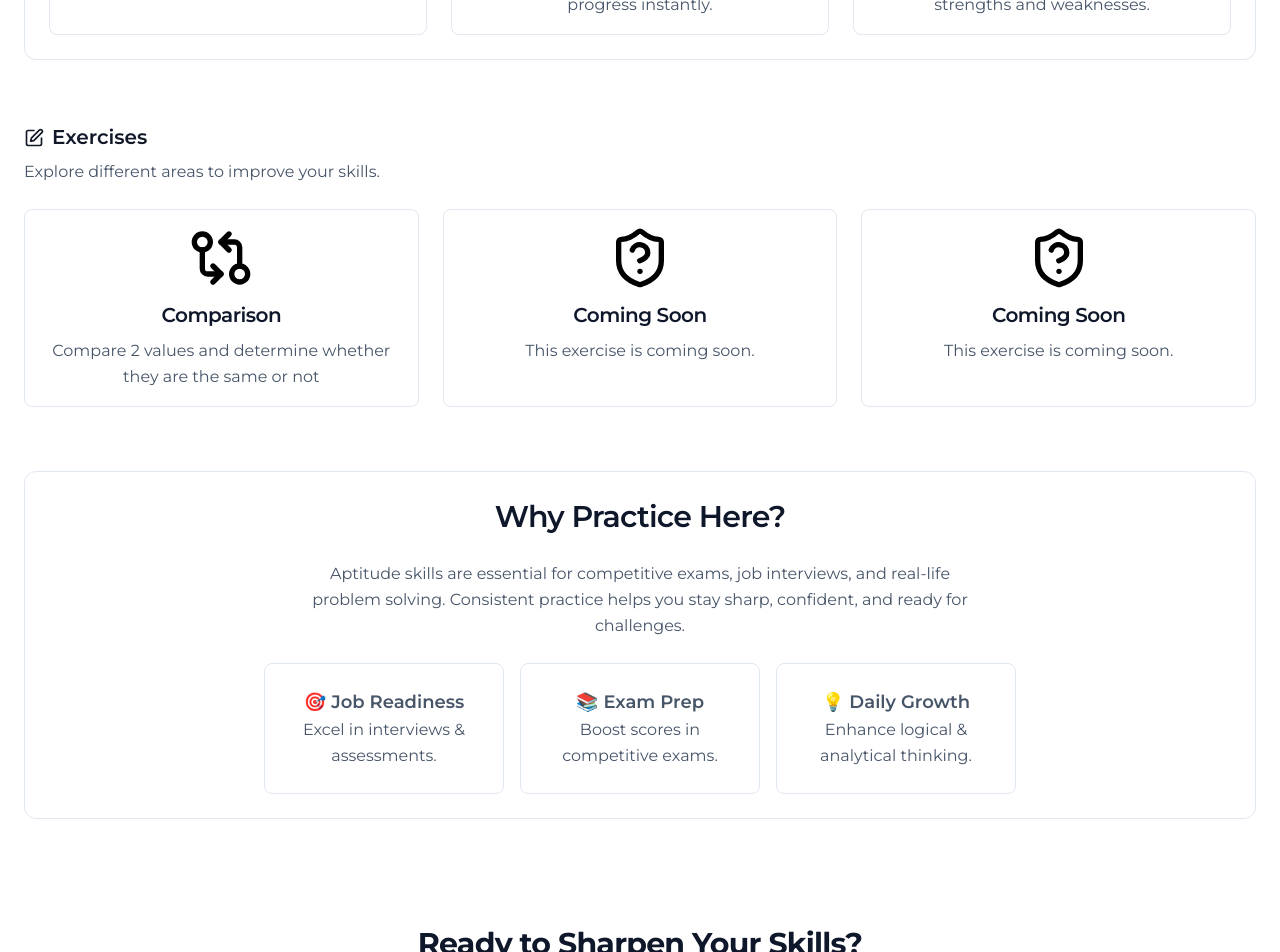
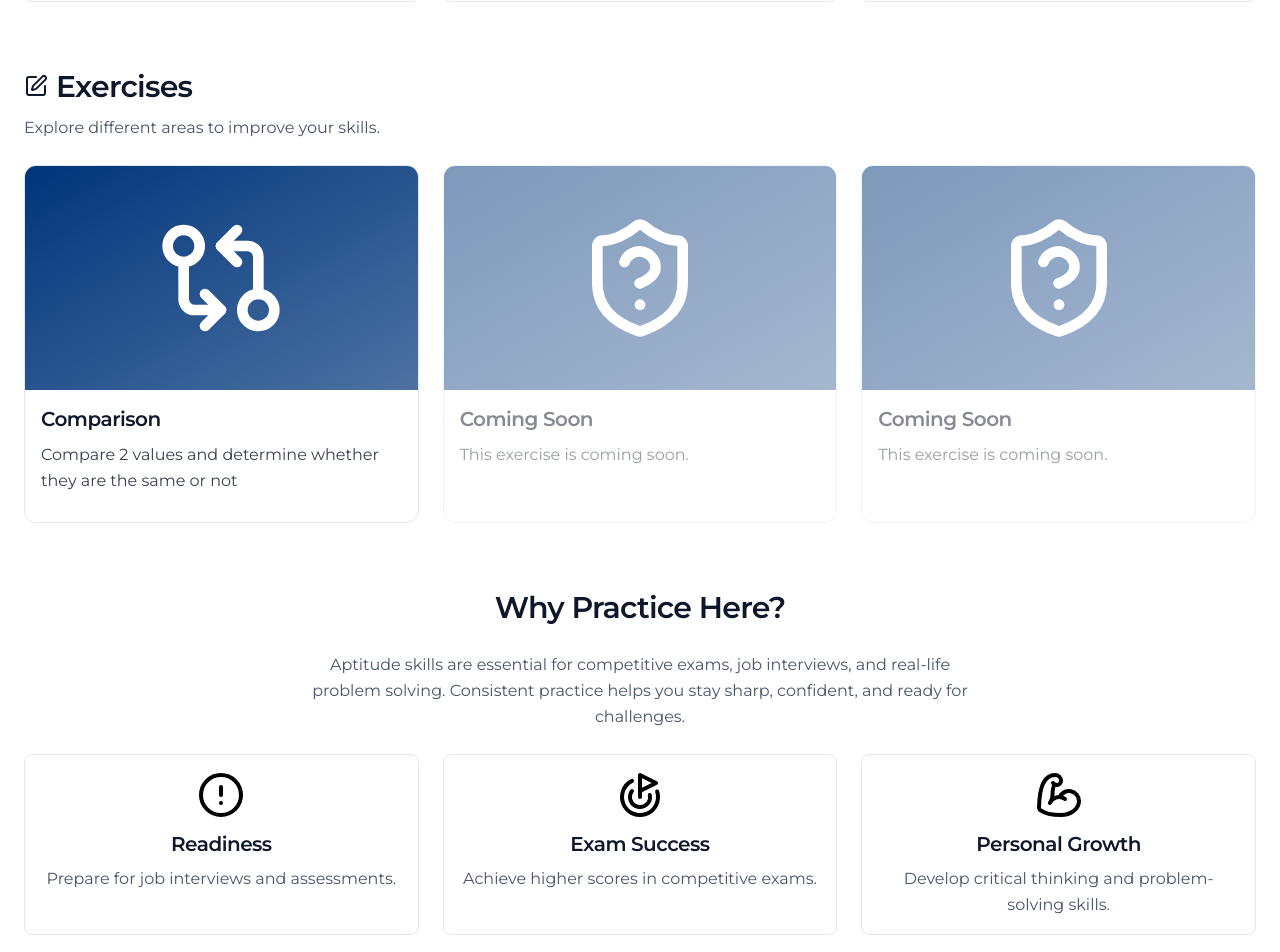
Before and after one commit to Hambaiki/pwk-apt-front, a Next.js app: page / in a window 1280 px wide. Shown: the part 760-1712 px from the top of the page. Built offline with nearby package versions, Linux system fonts and the light colour scheme.

Commit message:
Various updates (WIP)

```diff
--- a/src/app/(root)/exercises/page.tsx
+++ b/src/app/(root)/exercises/page.tsx
@@ -1,9 +1,8 @@
+import ExerciseCard from "@/components/exercise/ExerciseCard";
 import { Breadcrumb, BreadcrumbItem } from "@/components/navgiation/Breadcrumb";
 import { Card } from "@/components/ui";
 
 import { exercises } from "@/contants/exercise";
-
-import Link from "next/link";
 
 export default function ExercisesPage() {
   return (
@@ -22,26 +21,7 @@ export default function ExercisesPage() {
 
       <div className="grid gap-6 md:grid-cols-2 lg:grid-cols-3">
         {exercises.map((exercise, index) => (
-          <Link
-            key={index}
-            href={exercise.href}
-            className={exercise.href ? "" : "pointer-events-none opacity-50"}
-          >
-            <Card
-              // variant="borderless"
-              size="lg"
-              className="group p-0 h-full overflow-hidden transition-shadow"
-            >
-              <div className="flex items-center justify-center h-56 w-full bg-gradient-to-br from-primary-500 to-primary-400">
-                <exercise.icon className="group-hover:scale-110 transition-transform duration-300 w-32 h-32 text-white" />
-              </div>
-
-              <div className="p-4">
-                <h2 className="text-xl font-semibold mb-2">{exercise.title}</h2>
-                <p className="text-gray-700 mb-3">{exercise.description}</p>
-              </div>
-            </Card>
-          </Link>
+          <ExerciseCard key={index} exercise={exercise} />
         ))}
       </div>
     </div>
--- a/src/app/(root)/page.tsx
+++ b/src/app/(root)/page.tsx
@@ -1,8 +1,13 @@
-import { exercises } from "@/contants/exercise";
-import Link from "next/link";
+import ExerciseCard from "@/components/exercise/ExerciseCard";
 import { Button } from "@/components/ui";
 import { Card, CardContent, CardHeader, CardTitle } from "@/components/ui/Card";
+
+import { exercises } from "@/contants/exercise";
+import { benefits, howItWorks } from "@/contants/home";
+
 import { Lightbulb, Target, BarChart, PenSquareIcon } from "lucide-react";
+
+import Link from "next/link";
 
 export default function HomePage() {
   return (
@@ -29,7 +34,7 @@ export default function HomePage() {
       </Card>
 
       {/* How It Works Section */}
-      <Card size="lg" className="space-y-8">
+      <div className="space-y-6">
         <div className="text-center space-y-2">
           <h2 className="text-3xl font-semibold text-primary">How It Works</h2>
           <p className="text-text-secondary">
@@ -37,71 +42,41 @@ export default function HomePage() {
           </p>
         </div>
         <div className="grid gap-6 sm:grid-cols-3">
-          {[
-            {
-              icon: Lightbulb,
-              title: "Choose a Topic",
-              desc: "Pick an exercise you would like to practice.",
-            },
-            {
-              icon: Target,
-              title: "Practice Exercises",
-              desc: "Solve interactive questions and track your progress instantly.",
-            },
-            {
-              icon: BarChart,
-              title: "Track Growth",
-              desc: "Review performance analytics to identify strengths and weaknesses.",
-            },
-          ].map((step, i) => (
+          {howItWorks.map((item, i) => (
             <Card key={i} className="h-full text-center">
               <CardHeader className="flex flex-col items-center space-y-3">
-                <step.icon className="w-12 h-12 text-primary" />
-                <CardTitle className="text-xl">{step.title}</CardTitle>
+                <item.icon className="w-12 h-12 text-primary" />
+                <CardTitle className="text-xl">{item.title}</CardTitle>
               </CardHeader>
               <CardContent>
-                <p className="text-text-secondary">{step.desc}</p>
+                <p className="text-text-secondary">{item.description}</p>
               </CardContent>
             </Card>
           ))}
         </div>
-      </Card>
+      </div>
 
       {/* Exercises Section */}
       <div className="space-y-6">
         <div className="space-y-2">
-          <h3 className="text-xl font-semibold text-gray-900 flex items-center gap-2">
-            <PenSquareIcon className="w-5 h-5" />
+          <h2 className="flex items-center gap-2">
+            <PenSquareIcon className="w-6 h-6" />
             Exercises
-          </h3>
+          </h2>
           <p className="text-text-secondary">
             Explore different areas to improve your skills.
           </p>
         </div>
 
-        <div className="grid gap-6 sm:grid-cols-2 lg:grid-cols-3">
-          {exercises.map((item) => (
-            <Link href={item.href} key={item.title}>
-              <Card className="h-full">
-                <CardHeader className="flex flex-col items-center space-y-3">
-                  <item.icon className="w-16 h-16 text-primary transition-transform" />
-                  <CardTitle className="text-xl font-semibold text-center">
-                    {item.title}
-                  </CardTitle>
-                </CardHeader>
-                <CardContent>
-                  <p className="text-text-secondary text-center">
-                    {item.description}
-                  </p>
-                </CardContent>
-              </Card>
-            </Link>
+        <div className="grid gap-6 md:grid-cols-2 lg:grid-cols-3">
+          {exercises.map((exercise, index) => (
+            <ExerciseCard key={index} exercise={exercise} />
           ))}
         </div>
       </div>
 
       {/* Why Practice Section */}
-      <Card size="lg" className="space-y-6 text-center">
+      <div className="space-y-6 text-center">
         <h2 className="text-3xl font-semibold text-primary">
           Why Practice Here?
         </h2>
@@ -110,31 +85,20 @@ export default function HomePage() {
           and real-life problem solving. Consistent practice helps you stay
           sharp, confident, and ready for challenges.
         </p>
-        <div className="flex flex-wrap justify-center gap-4">
-          <Card className="p-6 w-60">
-            <p className="font-semibold text-lg text-primary">
-              🎯 Job Readiness
-            </p>
-            <p className="text-text-secondary">
-              Excel in interviews & assessments.
-            </p>
-          </Card>
-          <Card className="p-6 w-60">
-            <p className="font-semibold text-lg text-primary">📚 Exam Prep</p>
-            <p className="text-text-secondary">
-              Boost scores in competitive exams.
-            </p>
-          </Card>
-          <Card className="p-6 w-60">
-            <p className="font-semibold text-lg text-primary">
-              💡 Daily Growth
-            </p>
-            <p className="text-text-secondary">
-              Enhance logical & analytical thinking.
-            </p>
-          </Card>
+        <div className="grid gap-6 sm:grid-cols-3">
+          {benefits.map((item, i) => (
+            <Card key={i} className="h-full text-center">
+              <CardHeader className="flex flex-col items-center space-y-3">
+                <item.icon className="w-12 h-12 text-primary" />
+                <CardTitle className="text-xl">{item.title}</CardTitle>
+              </CardHeader>
+              <CardContent>
+                <p className="text-text-secondary">{item.description}</p>
+              </CardContent>
+            </Card>
+          ))}
         </div>
-      </Card>
+      </div>
 
       {/* Call to Action */}
       <div className="text-center space-y-4 bg-primary text-white p-10 rounded-xl">
--- /dev/null
+++ b/src/components/exercise/ExerciseCard.tsx
@@ -0,0 +1,32 @@
+import { Card } from "@/components/ui";
+
+import { Exercise } from "@/types/exercises";
+
+import Link from "next/link";
+
+interface ExerciseCardProps {
+  exercise: Exercise;
+}
+
+export default function ExerciseCard({ exercise }: ExerciseCardProps) {
+  return (
+    <Link
+      href={exercise.href}
+      className={exercise.href ? "" : "pointer-events-none opacity-50"}
+    >
+      <Card
+        size="lg"
+        className="group p-0 h-full overflow-hidden transition-shadow"
+      >
+        <div className="flex items-center justify-center h-56 w-full bg-gradient-to-br from-primary-500 to-primary-400">
+          <exercise.icon className="group-hover:scale-110 transition-transform duration-300 w-32 h-32 text-white" />
+        </div>
+
+        <div className="p-4">
+          <h2 className="text-xl font-semibold mb-2">{exercise.title}</h2>
+          <p className="text-gray-700 mb-3">{exercise.description}</p>
+        </div>
+      </Card>
+    </Link>
+  );
+}
--- a/src/contants/exercise.ts
+++ b/src/contants/exercise.ts
@@ -1,6 +1,8 @@
+import { Exercise } from "@/types/exercises";
+
 import { GitCompareArrows, ShieldQuestionMarkIcon } from "lucide-react";
 
-export const exercises = [
+export const exercises: Exercise[] = [
   {
     title: "Comparison",
     description:
--- /dev/null
+++ b/src/contants/home.ts
@@ -0,0 +1,49 @@
+import { GenericCard } from "@/types";
+
+import {
+  AlertCircle,
+  BarChart,
+  BicepsFlexed,
+  Goal,
+  Lightbulb,
+  Target,
+  TargetIcon,
+} from "lucide-react";
+
+export const howItWorks: GenericCard[] = [
+  {
+    icon: Lightbulb,
+    title: "Choose a Topic",
+    description: "Pick an exercise you would like to practice.",
+  },
+  {
+    icon: Target,
+    title: "Practice Exercises",
+    description:
+      "Solve interactive questions and track your progress instantly.",
+  },
+  {
+    icon: BarChart,
+    title: "Track Growth",
+    description:
+      "Review performance analytics to identify strengths and weaknesses.",
+  },
+];
+
+export const benefits: GenericCard[] = [
+  {
+    title: "Readiness",
+    description: "Prepare for job interviews and assessments.",
+    icon: AlertCircle,
+  },
+  {
+    title: "Exam Success",
+    description: "Achieve higher scores in competitive exams.",
+    icon: Goal,
+  },
+  {
+    title: "Personal Growth",
+    description: "Develop critical thinking and problem-solving skills.",
+    icon: BicepsFlexed,
+  },
+];
--- /dev/null
+++ b/src/types/exercises/index.ts
@@ -0,0 +1,6 @@
+export interface Exercise {
+  title: string;
+  description: string;
+  href: string;
+  icon: React.ElementType;
+}
--- /dev/null
+++ b/src/types/index.ts
@@ -0,0 +1,5 @@
+export interface GenericCard {
+  title: string;
+  description: string;
+  icon: React.ElementType;
+}
```
